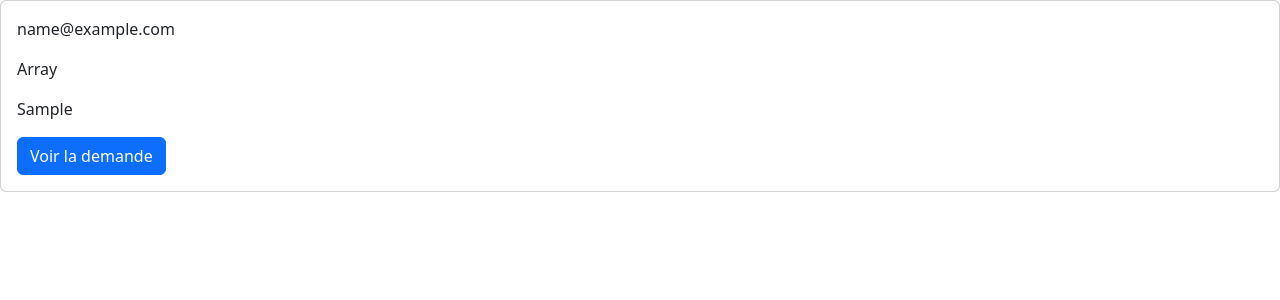
After one commit to MaxenceCodeFR/MEROSproduction, a Symfony app: template templates/ceo/company/company.html.twig in a window 1280 px wide. The commit adds this page. Shown: the top 300 px of the page. Run offline with Twig, Linux system fonts and the light colour scheme; the template is opened without the code that fills it: most values are stand-ins (such as "Sample title", 1, 10 or a date in 2020); some libraries are stand-ins or nearby versions.

Commit message:
possibilité de réponse a une demande de partenariat

```diff
--- /dev/null
+++ b/templates/ceo/company/company.html.twig
@@ -0,0 +1,17 @@
+{% extends "base.html.twig" %}
+{% block title %}Demande Concernant Les Entreprises
+{% endblock %}
+
+{% block body %}
+	{% for comp in company %}
+		<div class="card">
+			<div class="card-body">
+				<p class="card-text">{{comp.email}}</p>
+				<p class="card-text">{{comp.company}}</p>
+				<p class="card-text">{{comp.motif.motifCompany}}</p>
+				<a href="{{path('ceo_company_show', {'id': comp.id})}}" class="btn btn-primary">Voir la demande</a>
+			</div>
+		</div>
+	{% endfor %}
+
+{% endblock %}
--- a/templates/ceo/index.html.twig
+++ b/templates/ceo/index.html.twig
@@ -27,7 +27,7 @@
 			<div class="col-sm-6 mt-2">
 				<div class="card">
 					<div class="card-body">
-						<p class="card-text">Consulter les demandes de partenariat</p>
+						<a href="{{path('ceo_company')}}">Consulter les demandes de partenariat</a>
 					</div>
 				</div>
 			</div>
--- a/templates/contact_company/index.html.twig
+++ b/templates/contact_company/index.html.twig
@@ -16,7 +16,7 @@
 	<div class="container my-5">
 		<div class="row">
 			<div class="col-md-12">
-				<p class="mb-4">Vous souhaitez devenir partenaire, proposer vos produits ou simplement une demande d'information ? Vous êtes au bon endroit. Remplissez le formulaire ci-dessous et nous vous recontacterons dans les plus brefs délais. Le recrutement est ouvert à tous, peu importe votre âge, votre sexe ou votre nationalité.</p>
+				<p class="mb-4">Vous souhaitez devenir partenaire, proposer vos produits ou simplement une demande d'information ? Vous êtes au bon endroit. Remplissez le formulaire ci-dessous et nous vous recontacterons dans les plus brefs délais.</p>
 				<p class="mb-2">
 					<strong>Voici comment nous procédons :</strong>
 				</p>
```
Also changed, not shown: src/Controller/Admin/AdminCeoController.php (+14 -0 lines), templates/ceo/company/show.html.twig (added, +21 -0 lines).
